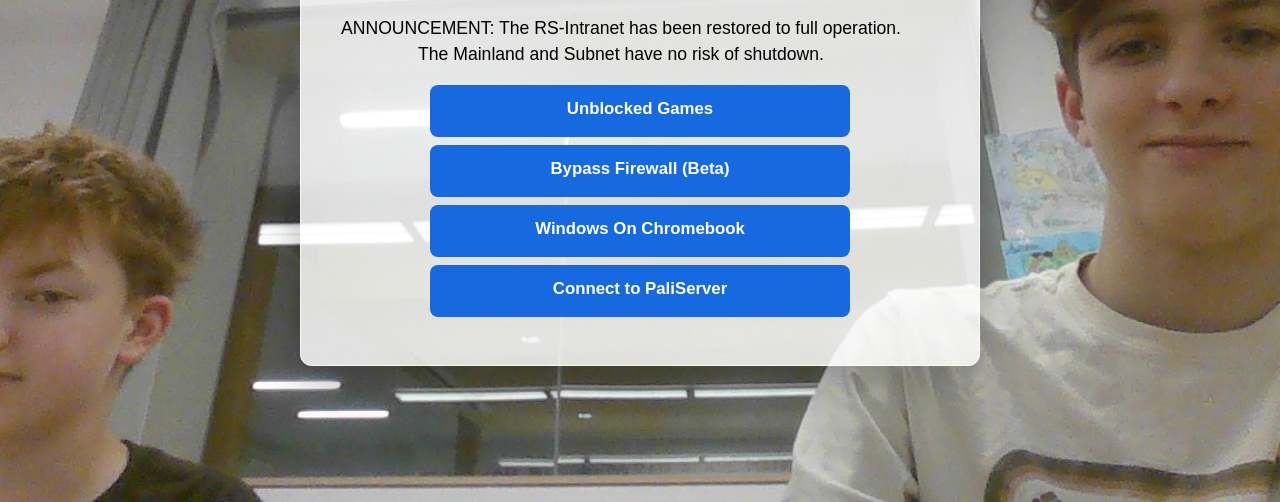
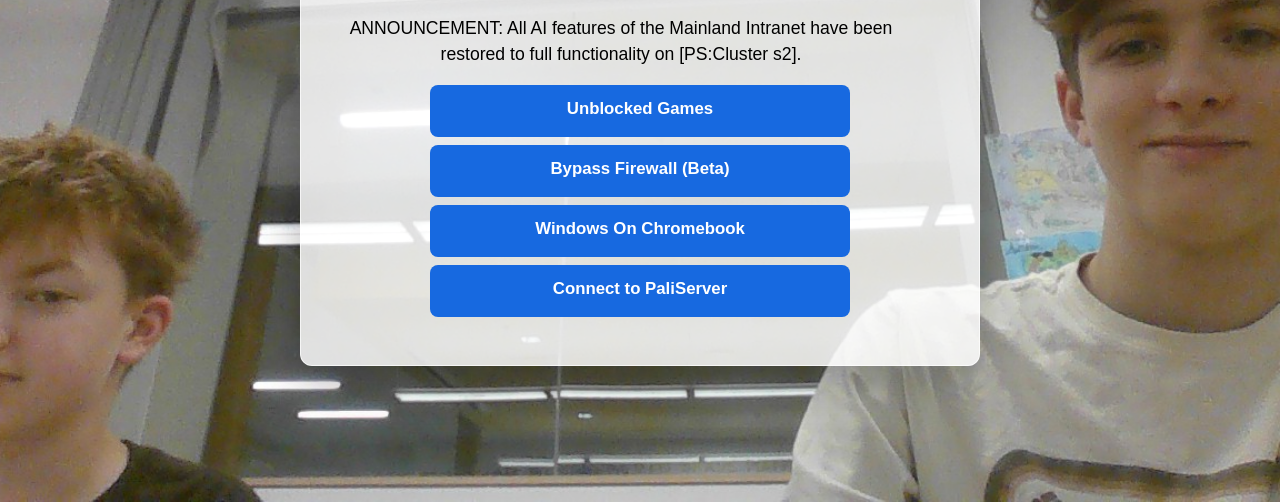
Before and after one commit to RS-Intranet/quatros1client, a plain HTML site: page subnet.html in a window 1280 px wide. Shown: the part 298-800 px from the top of the page. Drawn offline with Linux system fonts and the light colour scheme.

Commit message:
Update announcement message in subnet.html

```diff
--- a/subnet.html
+++ b/subnet.html
@@ -83,7 +83,7 @@
     <main class="content-panel">
       <h1>Home</h1>
       <p>You have successfully reached the online subnet of the RS-Intranet. Use some buttons below to navigate to your desired resource.</p>
-      <p>ANNOUNCEMENT: The RS-Intranet has been restored to full operation. The Mainland and Subnet have no risk of shutdown.</p>
+      <p>ANNOUNCEMENT: All AI features of the Mainland Intranet have been restored to full functionality on [PS:Cluster s2].</p>
       <a class="button-link" href="tools.html">Unblocked Games</a>
       <a class="button-link" href="subnetframe.html">Bypass Firewall (Beta)</a>
       <a class="button-link" href="https://copy.sh/v86/?profile=windows95">Windows On Chromebook</a>
```
